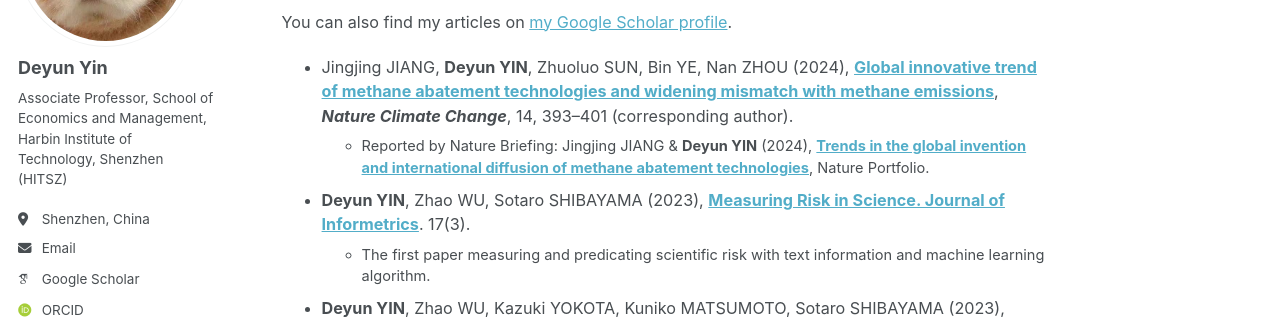
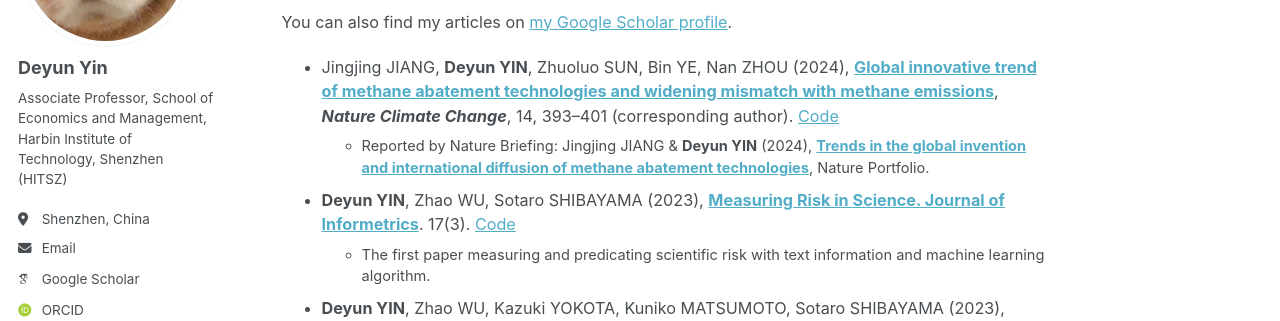
Before and after one commit to DeyunYinWIPO/DeyunYinWIPO.github.io, a Jekyll site: the page built from _pages/publications2.md, in a window 1280 px wide and 900 px high. Shown: the part 234-555 px from the top of the window. Built offline with Jekyll 4.4.1, drawn with Linux system fonts in a browser that asks for light colours; some web fonts are replaced.

Commit message:
Update publications2.md

```diff
--- a/_pages/publications2.md
+++ b/_pages/publications2.md
@@ -11,9 +11,9 @@ redirect_from:
 
 You can also find my articles on [my Google Scholar profile](https://scholar.google.com/citations?hl=zh-CN&user=0GW38KwAAAAJ).
 
-- Jingjing JIANG, **Deyun YIN**, Zhuoluo SUN, Bin YE, Nan ZHOU (2024), **[Global innovative trend of methane abatement technologies and widening mismatch with methane emissions](https://www.nature.com/articles/s41558-024-01947-x)**, ***Nature Climate Change***, 14, 393–401 (corresponding author).
+- Jingjing JIANG, **Deyun YIN**, Zhuoluo SUN, Bin YE, Nan ZHOU (2024), **[Global innovative trend of methane abatement technologies and widening mismatch with methane emissions](https://www.nature.com/articles/s41558-024-01947-x)**, ***Nature Climate Change***, 14, 393–401 (corresponding author). [Code](https://github.com/DeyunYinWIPO/global_methane)
   - Reported by Nature Briefing: Jingjing JIANG & **Deyun YIN** (2024), **[Trends in the global invention and international diffusion of methane abatement technologies](https://www.nature.com/articles/s41558-024-01948-w)**, Nature Portfolio.
-- **Deyun YIN**, Zhao WU, Sotaro SHIBAYAMA (2023), **[Measuring Risk in Science. Journal of Informetrics](https://www.sciencedirect.com/science/article/pii/S1751157723000512)**. 17(3).
+- **Deyun YIN**, Zhao WU, Sotaro SHIBAYAMA (2023), **[Measuring Risk in Science. Journal of Informetrics](https://www.sciencedirect.com/science/article/pii/S1751157723000512)**. 17(3).  [Code](https://github.com/DeyunYinWIPO/science_risk)
   - The first paper measuring and predicating scientific risk with text information and machine learning algorithm.
 - **Deyun YIN**, Zhao WU, Kazuki YOKOTA, Kuniko MATSUMOTO, Sotaro SHIBAYAMA (2023), **[Identify Novel Elements of Knowledge with Word Embedding](https://journals.plos.org/plosone/article?id=10.1371/journal.pone.0284567). PLOS ONE**. 18(6). [Code](https://github.com/DeyunYinWIPO/Novelty)
 - Sotaro SHIBAYAMA, **Deyun YIN**, Kuniko MATSUMOTO (2021). **[Measuring novelty in science with word embedding](https://journals.plos.org/plosone/article?id=10.1371/journal.pone.0254034) PLOS ONE**, 16(7). [Code](https://github.com/DeyunYinWIPO/Novelty)
```
